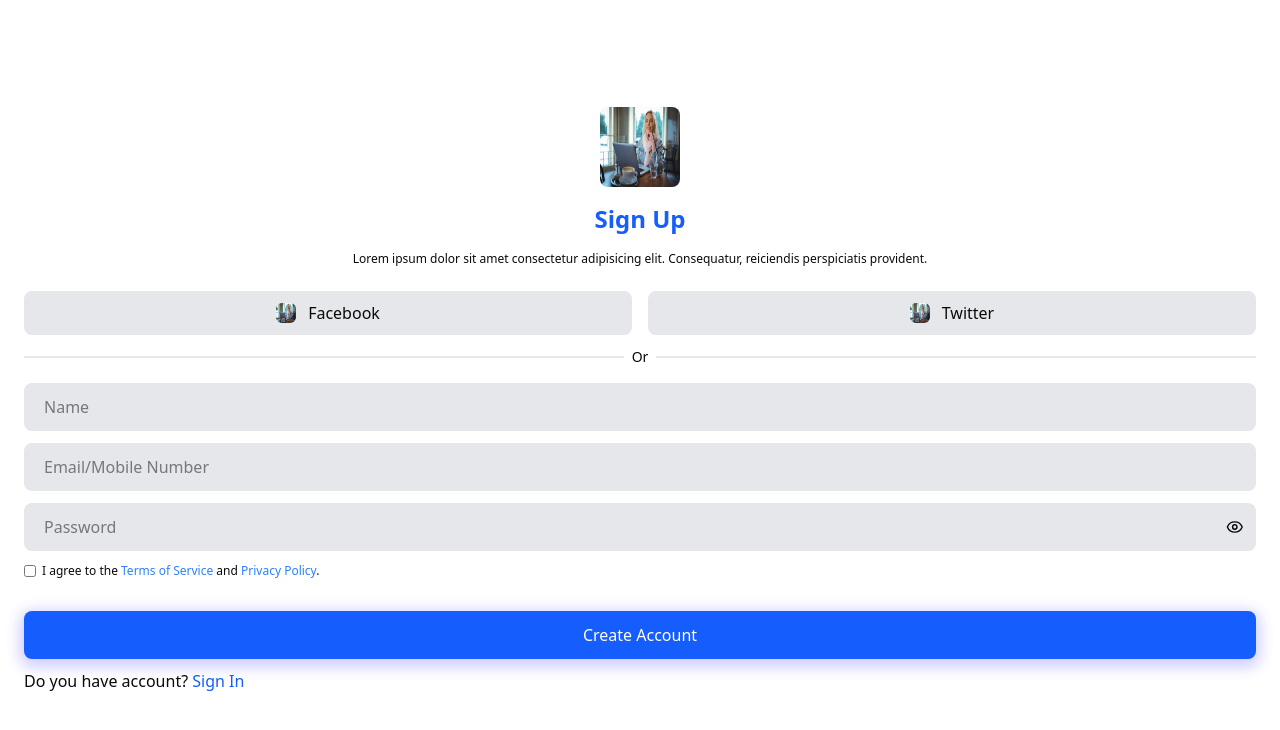
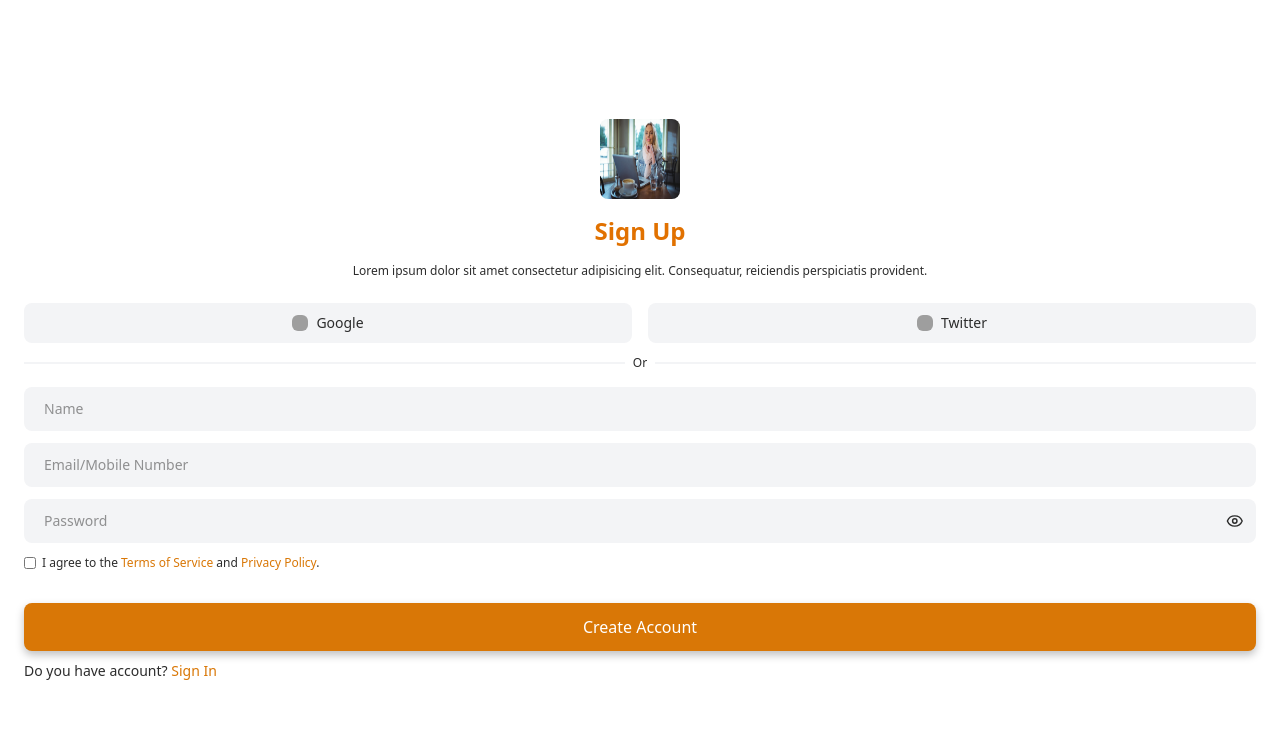
Before and after one commit to codthathing/SOARS, a Next.js app: page /sign-up in a window 1280 px wide. Shown: the top 730 px of the page. Built offline with nearby package versions, Linux system fonts and the light colour scheme; grey boxes are pictures that could not be loaded.

Commit message:
feat: used a colour theme for the app rather the random once I was using

```diff
--- a/src/app/(auth)/forgot-password/page.tsx
+++ b/src/app/(auth)/forgot-password/page.tsx
@@ -12,12 +12,12 @@ export default function Page() {
     <section className="flex flex-col h-screen px-6 pt-6 items-center">
       <AuthBackIcon />
       <div className="flex w-fit gap-x-2 my-14">
-        {[0, 1, 2].map((x) => <div key={x} className={`w-6 border ${x === 0 ? "border-blue-500" : "border-gray-200"}`} />)}
+        {[0, 1, 2].map((x) => <div key={x} className={`w-6 border ${x === 0 ? "border-brownish-amber" : "border-soft-lavender"}`} />)}
       </div>
       <AuthPageDetails image="/assets/laptop_subimp.jpg" title="forgot password" text="Lorem ipsum dolor sit amet consectetur adipisicing elit. Consequatur, reiciendis perspiciatis provident." />
       <AuthForm buttonText="continue" buttonLink="/otp-verification">
-        <div className="flex gap-x-3 items-center px-3 py-1 bg-gray-200 rounded-md">
-          <input type="text" name="email" placeholder="Email/Mobile Number" className="border-none outline-none w-full p-2" id="" />
+        <div className="flex gap-x-3 items-center px-3 py-1 has-focus:border has-focus:border-brownish-amber has-focus:bg-soft-lavender bg-light-gray rounded-md">
+          <input type="text" name="email" placeholder="Email/Mobile Number" className="border-none outline-none w-full p-2 text-sm text-charcoal-black" id="" />
         </div>
       </AuthForm>
     </section>
--- a/src/app/(auth)/otp-verification/page.tsx
+++ b/src/app/(auth)/otp-verification/page.tsx
@@ -14,15 +14,15 @@ export default function Page() {
       <AuthBackIcon />
       <div className="flex w-fit gap-x-2 my-14">
         {[0, 1, 2].map((x) => (
-          <div key={x} className={`w-6 border ${x === 1 ? "border-blue-500" : "border-gray-200"}`} />
+          <div key={x} className={`w-6 border ${x === 1 ? "border-brownish-amber" : "border-soft-lavender"}`} />
         ))}
       </div>
       <AuthPageDetails image="/assets/laptop_subimp.jpg" title="enter OTP" text="Lorem ipsum dolor sit amet consectetur adipisicing elit. Consequatur, reiciendis perspiciatis provident." />
       <AuthForm buttonText="reset password" buttonLink="/reset-password">
         <AuthOTP />
       </AuthForm>
-      <p className="self-start">
-        Didn't get OTP? <span className="capitalize text-blue-600">resend OTP</span>
+      <p className="self-start text-sm text-charcoal-black">
+        Didn't get OTP? <span className="capitalize text-brownish-amber">resend OTP</span>
       </p>
     </section>
   );
--- a/src/app/(auth)/sign-up/page.tsx
+++ b/src/app/(auth)/sign-up/page.tsx
@@ -15,25 +15,25 @@ export default function Page() {
       <AuthPageDetails image="/assets/laptop_subimp.jpg" title="sign up" text="Lorem ipsum dolor sit amet consectetur adipisicing elit. Consequatur, reiciendis perspiciatis provident." />
       <AuthOption />
       <AuthForm buttonText="create account">
-        <div className="flex gap-x-3 items-center px-3 py-1 bg-gray-200 rounded-md">
-          <input type="text" name="name" placeholder="Name" className="border-none outline-none w-full p-2" id="" />
+        <div className="flex gap-x-3 items-center px-3 py-1 has-focus:border has-focus:border-brownish-amber has-focus:bg-soft-lavender bg-light-gray rounded-md">
+          <input type="text" name="name" placeholder="Name" className="border-none outline-none w-full p-2 text-charcoal-black text-sm" id="" />
         </div>
-        <div className="flex gap-x-3 items-center px-3 py-1 bg-gray-200 rounded-md">
-          <input type="text" name="email" placeholder="Email/Mobile Number" className="border-none outline-none w-full p-2" id="" />
+        <div className="flex gap-x-3 items-center px-3 py-1 has-focus:border has-focus:border-brownish-amber has-focus:bg-soft-lavender bg-light-gray rounded-md">
+          <input type="text" name="email" placeholder="Email/Mobile Number" className="border-none outline-none w-full p-2 text-charcoal-black text-sm" id="" />
         </div>
-        <div className="flex gap-x-3 items-center px-3 py-1 bg-gray-200 rounded-md">
-          <input type="text" name="password" placeholder="Password" className="border-none outline-none w-full p-2" id="" />
-          <Eye className="cursor-pointer w-4.5" />
+        <div className="flex gap-x-3 items-center px-3 py-1 has-focus:border has-focus:border-brownish-amber has-focus:bg-soft-lavender bg-light-gray rounded-md">
+          <input type="text" name="password" placeholder="Password" className="border-none outline-none w-full p-2 text-charcoal-black text-sm" id="" />
+          <Eye className="cursor-pointer w-4.5 text-charcoal-black" />
         </div>
         <div className="flex items-center gap-x-1.5 text-xs">
-          <input type="checkbox" name="agreement" className="w-3 h-3" />
-          <span>
-            I agree to the <span className="text-blue-500">Terms of Service</span> and <span className="text-blue-500 capitalize">privacy policy</span>.
+          <input type="checkbox" name="agreement" className="w-3 h-3 accent-brownish-amber" />
+          <span className="text-charcoal-black">
+            I agree to the <span className="text-brownish-amber">Terms of Service</span> and <span className="text-brownish-amber capitalize">privacy policy</span>.
           </span>
         </div>
       </AuthForm>
-      <p className="self-start">
-        Do you have account? <AuthNavigateText text="sign in" link="/sign-in" className="text-blue-600" />
+      <p className="self-start text-sm text-charcoal-black">
+        Do you have account? <AuthNavigateText text="sign in" link="/sign-in" className="text-brownish-amber" />
       </p>
     </section>
   );
--- a/src/app/globals.css
+++ b/src/app/globals.css
@@ -2,6 +2,20 @@
 @import "tw-animate-css";
 
 @custom-variant dark (&:is(.dark *));
+
+@theme {
+  --color-deep-blue: #1E3A8A; /* conveys reliability and security */
+  --color-light-gray: #F3F4F6; /* clean, minimal background */
+  --color-emerald-green: #10B981; /* highlights success actions like “Save” or “Share" */
+  --color-indigo: #4B0082; /* bold, tech-forward */
+  --color-soft-lavender: #E6E6FA; /* approachable and calming */
+  --color-bright-orange: #FF6B35; /* energizes “Organize” and “Archive” actions */
+  --color-charcoal-black: #2C2C2C; /* sleek, timeless */
+  --color-sky-blue: #3B82F6; /* openness and communication */
+  --color-coral: #F87171; /* warm, inviting touch for user interactions */
+  --color-soft-mint: #A7F3D0; /* fresh, calming */
+  --color-brownish-amber: #D97706;
+}
 
 @theme inline {
   --color-background: var(--background);
--- a/src/components/auth/AuthBackIcon.tsx
+++ b/src/components/auth/AuthBackIcon.tsx
@@ -5,5 +5,5 @@ import { useRouter } from "next/navigation";
 export default function AuthBackIcon() {
   const router = useRouter();
 
-  return <ArrowLeftIcon onClick={() => router.back()} className="w-4.5 self-start" />;
+  return <ArrowLeftIcon onClick={() => router.back()} className="w-4.5 self-start text-charcoal-black" />;
 }
--- a/src/components/auth/AuthButton.tsx
+++ b/src/components/auth/AuthButton.tsx
@@ -4,5 +4,5 @@ import { useRouter } from "next/navigation";
 export default function AuthButton({ buttonText, buttonLink }: { buttonText: string; buttonLink?: string }) {
   const router = useRouter();
 
-  return <input type="button" value={buttonText} onClick={() => router.push(buttonLink || "")} className="capitalize text-white shadow-[0_4px_15px_4px_rgba(0,0,255,0.2)] bg-blue-600 w-full border-none outline-none py-3 rounded-md text-base" />;
+  return <input type="button" value={buttonText} onClick={() => router.push(buttonLink || "")} className="capitalize text-white shadow-[0_4px_9px_rgba(0,0,0,0.25)] bg-brownish-amber text-base w-full border-none outline-none py-3 rounded-md" />;
 }
--- a/src/components/auth/AuthNavigateText.tsx
+++ b/src/components/auth/AuthNavigateText.tsx
@@ -5,6 +5,6 @@ export default function AuthNavigateText({ text, link, className }: { text: stri
   const router = useRouter();
 
   return (
-    <span className={`capitalize ${className}`} onClick={() => router.push(link)}>{text}</span>
+    <span className={`capitalize cursor-pointer ${className}`} onClick={() => router.push(link)}>{text}</span>
   )
 }
--- a/src/components/auth/AuthOTP.tsx
+++ b/src/components/auth/AuthOTP.tsx
@@ -34,7 +34,7 @@ export default function AuthOTP() {
   return (
     <div className="flex justify-center items-center gap-x-3">
       {confirmInput.map((value, index) => (
-        <input key={index} type="number" value={value} onInput={(e: ChangeEvent<HTMLInputElement>) => (e.target.value = e.target.value.slice(0, 1))} onChange={(e) => handleConfirmInput(e, index)} onKeyDown={(e) => handleKeyDown(e, index)} ref={(el) => { confirmRefs.current[index] = el! }} className="text-center bg-[#F3F2ED] rounded-sm outline-none border-none [&::-webkit-inner-spin-button]:appearance-none [&::-webkit-inner-spin-button]:m-0 w-10 h-10 text-xs md:w-14 md:h-14 lg:w-12 lg:h-12 md:text-base" maxLength={1} />
+        <input key={index} type="number" value={value} onInput={(e: ChangeEvent<HTMLInputElement>) => (e.target.value = e.target.value.slice(0, 1))} onChange={(e) => handleConfirmInput(e, index)} onKeyDown={(e) => handleKeyDown(e, index)} ref={(el) => { confirmRefs.current[index] = el! }} className="text-center bg-light-gray text-sm rounded-sm outline-none border-none [&::-webkit-inner-spin-button]:appearance-none [&::-webkit-inner-spin-button]:m-0 w-10 h-10 md:w-14 md:h-14 lg:w-12 lg:h-12 md:text-base" maxLength={1} />
       ))}
     </div>
   );
--- a/src/components/auth/AuthOption.tsx
+++ b/src/components/auth/AuthOption.tsx
@@ -1,8 +1,8 @@
 import Image from "next/image";
 
 const optionsDetails = [
-  { id: 0, image: "/assets/laptop_subimp.jpg", text: "facebook" },
-  { id: 1, image: "/assets/laptop_subimp.jpg", text: "twitter" },
+  { id: 0, image: "/assets/google.svg", text: "google" },
+  { id: 1, image: "/assets/twitter.svg", text: "twitter" },
 ];
 
 export default function AuthOption() {
@@ -11,17 +11,17 @@ export default function AuthOption() {
       <main className="flex gap-x-4">
         {optionsDetails.map(({ id, image, text }) => {
           return (
-            <div key={id} className="py-2.5 rounded-md w-full flex justify-center items-center gap-x-3 bg-gray-200">
-              <Image src={image} width={100} height={100} alt={`${text.toUpperCase()} Option Icon`} className="w-5 h-5 rounded-sm" />
-              <span className="text-base capitalize">{text}</span>
+            <div key={id} className="py-2.5 rounded-md w-full flex justify-center items-center gap-x-2 bg-light-gray">
+              <Image src={image} width={100} height={100} alt={`${text.toUpperCase()} Option Icon`} className="w-4 h-4 rounded-sm" />
+              <span className="text-sm capitalize text-charcoal-black">{text}</span>
             </div>
           );
         })}
       </main>
       <div className="flex gap-x-2 items-center">
-        <span className="w-full border border-gray-200"></span>
-        <span className="text-sm">Or</span>
-        <span className="w-full border border-gray-200"></span>
+        <span className="w-full border border-light-gray"></span>
+        <span className="text-xs text-charcoal-black">Or</span>
+        <span className="w-full border border-light-gray"></span>
       </div>
     </section>
   );
--- a/src/components/auth/AuthPageDetails.tsx
+++ b/src/components/auth/AuthPageDetails.tsx
@@ -4,8 +4,8 @@ export default function AuthPageDetails({ image, title, text }: { image: string;
   return (
     <div className="flex flex-col items-center gap-y-4 mb-6">
       <Image src={image} alt={`${title} icon`} width={100} height={100} className="h-20 w-20 rounded-md" />
-      <h1 className="capitalize text-blue-600 text-2xl font-bold">{title}</h1>
-      <p className="text-center text-xs">{text}</p>
+      <h1 className="capitalize text-amber-600 text-2xl font-bold">{title}</h1>
+      <p className="text-center text-xs text-charcoal-black">{text}</p>
     </div>
   );
 }
```
Also changed, not shown: src/app/(auth)/reset-password/page.tsx (+7 -7 lines), src/app/(auth)/sign-in/page.tsx (+8 -8 lines).
